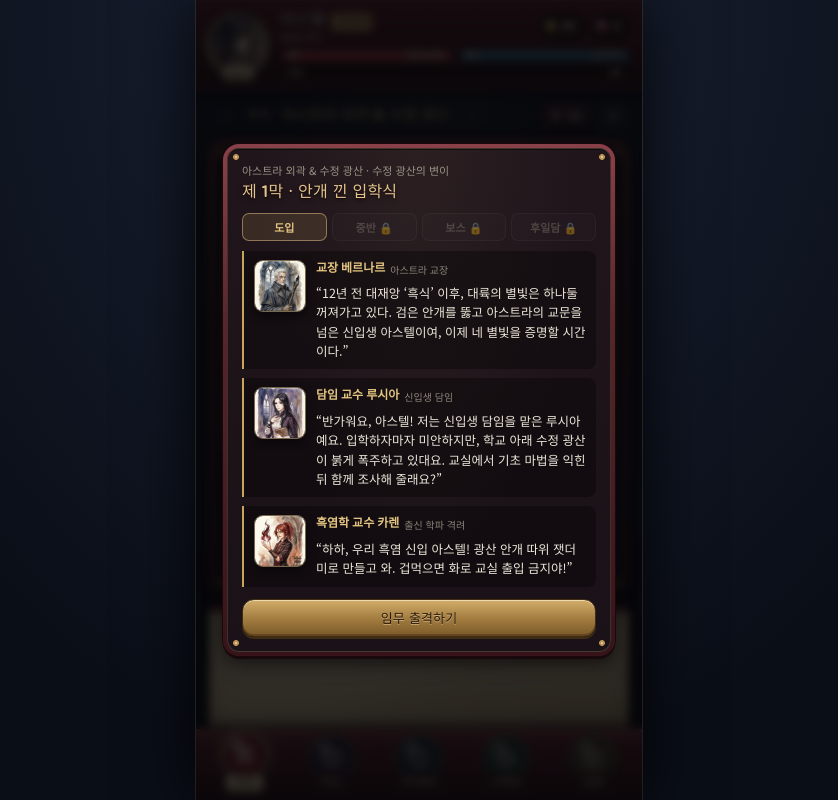
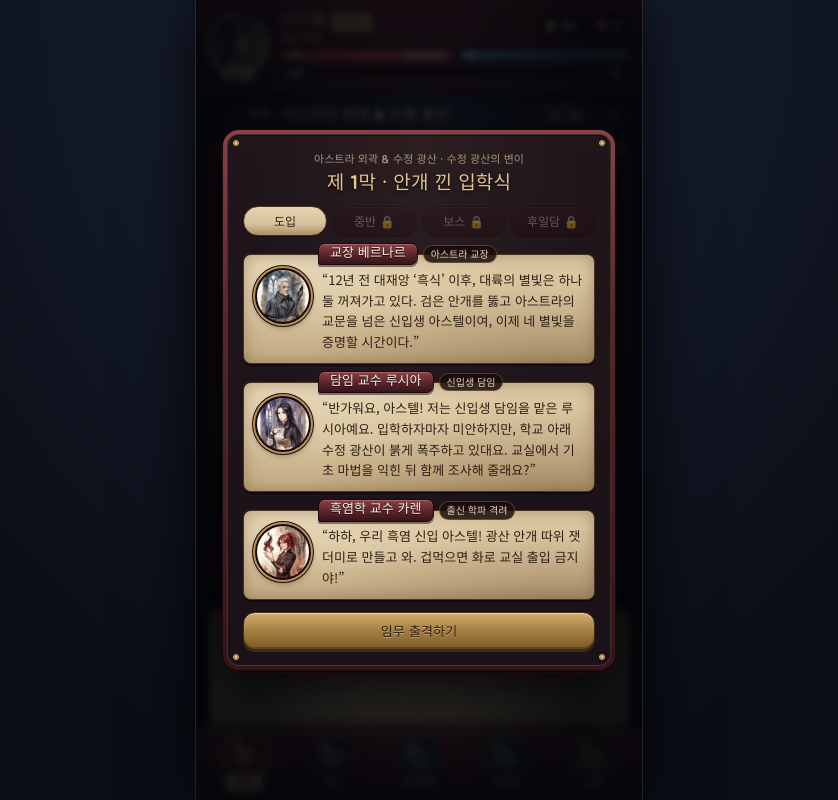
Before and after one commit to elenia2707-ux/magic-academy-astra, a React (Vite) app: page / in a window 1280 px wide. Both pictures are taken after a click on the button "아스트라 마법학교 입학하기". Shown: the whole page, without its empty margins (221-1059 px from the left). Built offline with nearby package versions, Linux system fonts and the light colour scheme.

Commit message:
style(P0-9-6): Arpia modals & dialogue — parchment VN lines w/ wood name-tab ribbon + role pill, round brass-ringed avatars, crimson boss lines, pill phase tabs, centered modal titles, navy vignette backdrop, parchment nameplate toast w/ drop-in

```diff
--- a/src/index.css
+++ b/src/index.css
@@ -2559,3 +2559,155 @@ select,
   box-shadow: inset 0 2px 4px rgba(0, 0, 0, 0.55), 0 1px 0 rgba(226, 196, 140, 0.15);
   border-radius: 10px;
 }
+
+/* =====================================================================
+   🎨 P0-9-6 · ARPIA MODALS & DIALOGUE — 이름 탭 리본 대사창 · 모달 · 토스트
+   ===================================================================== */
+.modal-backdrop {
+  background:
+    radial-gradient(ellipse at 50% 45%, rgba(10, 14, 23, 0.55) 0%, rgba(4, 5, 9, 0.9) 75%);
+  backdrop-filter: blur(3px);
+}
+
+.modal-card {
+  padding: 18px 16px 16px;
+  box-shadow:
+    0 0 0 1px var(--wood-edge),
+    0 4px 0 var(--wood-edge),
+    0 24px 50px rgba(0, 0, 0, 0.8),
+    inset 0 0 0 1px rgba(226, 196, 140, 0.22),
+    inset 0 1px 0 1px rgba(0, 0, 0, 0.5);
+}
+
+.story-vn-modal .modal-title {
+  text-align: center;
+  font-size: 19px;
+  margin: 2px 0 6px;
+}
+.story-vn-modal > div:first-child {
+  text-align: center;
+  font-family: var(--font-round);
+  color: #a8907c !important;
+}
+
+/* 막 단계 탭 = 필터 알약 문법 */
+.story-phase-btn {
+  font-family: var(--font-round);
+  font-weight: 400;
+  font-size: 12px;
+  border-radius: var(--r-pill);
+  color: #c9a9a0;
+  background: linear-gradient(180deg, #2e1419 0%, #200d11 100%);
+  border: 1px solid var(--wood-edge);
+  box-shadow: inset 0 1px 0 rgba(255, 220, 200, 0.08), 0 1px 0 var(--wood-edge);
+}
+.story-phase-btn.active {
+  color: var(--parch-ink);
+  border-color: #4a3420;
+  background: linear-gradient(180deg, #e6d4ae 0%, var(--parch) 60%, var(--parch-dark) 100%);
+}
+
+/* 공용 대사 상자 → 양피지 */
+.dialogue-box {
+  position: relative;
+  border: 1px solid #4a3420;
+  border-left-width: 3px;
+  border-radius: 8px;
+  color: var(--parch-ink);
+  background:
+    radial-gradient(ellipse at 15% 10%, rgba(255, 248, 228, 0.32) 0%, transparent 50%),
+    radial-gradient(ellipse at 90% 100%, rgba(90, 60, 30, 0.28) 0%, transparent 55%),
+    linear-gradient(180deg, #dcc8a2 0%, var(--parch) 50%, #c3aa82 100%);
+  box-shadow: inset 0 0 16px rgba(80, 52, 24, 0.35), 0 2px 0 rgba(0, 0, 0, 0.45);
+}
+.dialogue-text { color: var(--parch-ink); font-size: 13px; line-height: 1.6; }
+
+/* VN 대사 줄: 이름 탭 리본이 상자 위로 걸침 */
+.dialogue-vn {
+  margin-top: 18px;
+  padding: 15px 11px 10px;
+  border-left-width: 1px;
+  gap: 11px;
+}
+.dialogue-speaker-row {
+  position: absolute;
+  top: -12px;
+  left: 74px;
+  right: 8px;
+  margin: 0;
+  gap: 5px;
+  flex-wrap: nowrap;
+}
+.dialogue-speaker {
+  margin: 0;
+  padding: 3px 11px 3px;
+  font-family: var(--font-round);
+  font-weight: 400;
+  font-size: 13px;
+  line-height: 1.1;
+  white-space: nowrap;
+  color: #fbf1dc;
+  background: linear-gradient(180deg, var(--wood-hi) 0%, var(--wood) 55%, var(--wood-lo) 100%);
+  border: 1px solid var(--wood-edge);
+  border-radius: 7px 7px 7px 2px;
+  box-shadow: inset 0 1px 0 rgba(255, 220, 200, 0.25), 0 2px 0 rgba(0, 0, 0, 0.45);
+  text-shadow: 0 1px 0 var(--wood-edge);
+}
+.dialogue-role {
+  font-size: 10px;
+  padding: 1px 7px;
+  border-radius: var(--r-pill);
+  color: #e9d6b8;
+  background: rgba(26, 12, 14, 0.85);
+  border: 1px solid rgba(184, 146, 90, 0.35);
+  white-space: nowrap;
+  overflow: hidden;
+  text-overflow: ellipsis;
+}
+
+.dialogue-avatar {
+  width: 56px;
+  height: 56px;
+  margin-top: -2px;
+  border-radius: 50%;
+  border: 2px solid var(--wood-edge);
+  box-shadow: 0 0 0 2px var(--brass), 0 0 0 3px var(--wood-edge), 0 3px 6px rgba(0, 0, 0, 0.45);
+}
+
+/* 보스 대사: 진홍 탭 + 붉게 물든 양피지 */
+.dialogue-vn.boss-line {
+  border-color: #5e1a20;
+  background:
+    radial-gradient(ellipse at 50% 20%, rgba(150, 30, 38, 0.2) 0%, transparent 65%),
+    linear-gradient(180deg, #d4b994 0%, #c7ab84 50%, #a98b65 100%);
+  box-shadow: inset 0 0 18px rgba(110, 24, 30, 0.4), 0 2px 0 rgba(0, 0, 0, 0.45);
+}
+.dialogue-vn.boss-line .dialogue-speaker {
+  background: linear-gradient(180deg, #b84a52 0%, #8a2a32 60%, #64191f 100%);
+  border-color: #3a0c10;
+}
+.dialogue-avatar.boss { box-shadow: 0 0 0 2px #a8323a, 0 0 0 3px var(--wood-edge), 0 0 10px rgba(168, 50, 58, 0.5); }
+
+.dialogue-ng-tag { background: rgba(60, 30, 90, 0.85); color: #e6d4fa; }
+
+/* 토스트: 양피지 명패 */
+.toast-float {
+  font-family: var(--font-round);
+  font-weight: 400;
+  font-size: 13px;
+  color: var(--parch-ink);
+  padding: 7px 16px 6px;
+  border-radius: 10px;
+  border: 1px solid #4a3420;
+  background: linear-gradient(180deg, #e6d4ae 0%, var(--parch) 55%, var(--parch-dark) 100%);
+  box-shadow:
+    0 0 0 2px var(--brass),
+    0 0 0 3px var(--wood-edge),
+    0 4px 0 3px var(--wood-edge),
+    0 12px 24px rgba(0, 0, 0, 0.6);
+  animation: toastDrop 0.28s ease-out;
+}
+@keyframes toastDrop {
+  0% { opacity: 0; transform: translate(-50%, -8px) scale(0.96); }
+  100% { opacity: 1; transform: translate(-50%, 0) scale(1); }
+}
```
